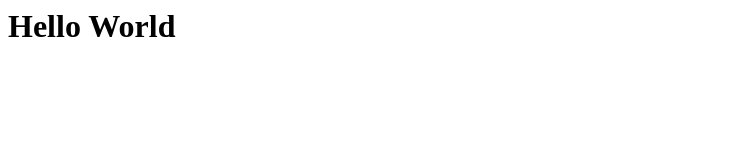
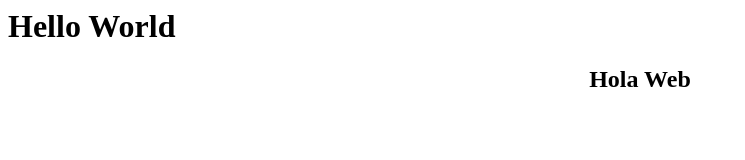
Before and after one commit to l34jkfs/l34jkfs.github.io, a plain HTML site: page index.html in a window 1280 px wide. Shown: the whole page, without its empty margins (0-745 px from the left). Drawn offline with Linux system fonts and the light colour scheme.

Commit message:
some more changes

```diff
--- a/index.html
+++ b/index.html
@@ -4,5 +4,6 @@
         </head>
         <body>
                 <h1>Hello World</h1>
+		<h2><center>Hola Web</center></h2>
         </body>
 </html>
```
